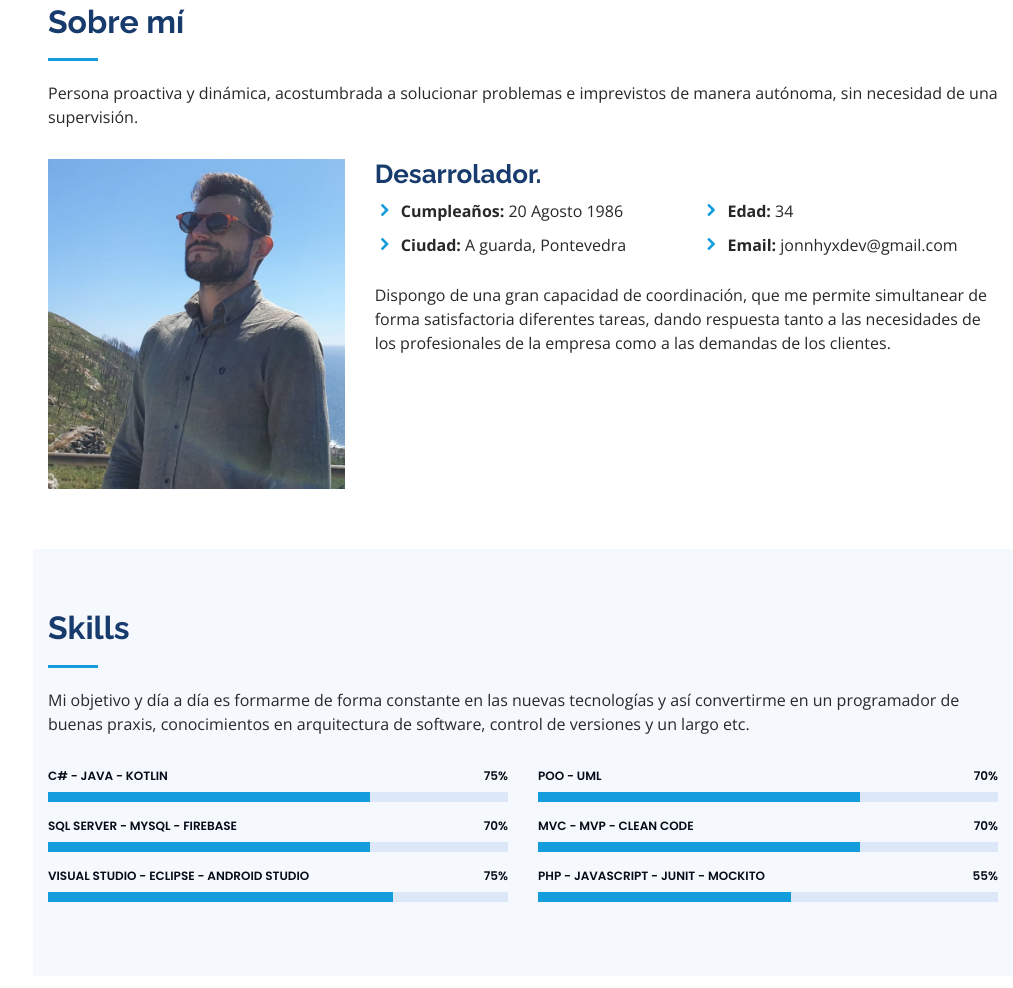
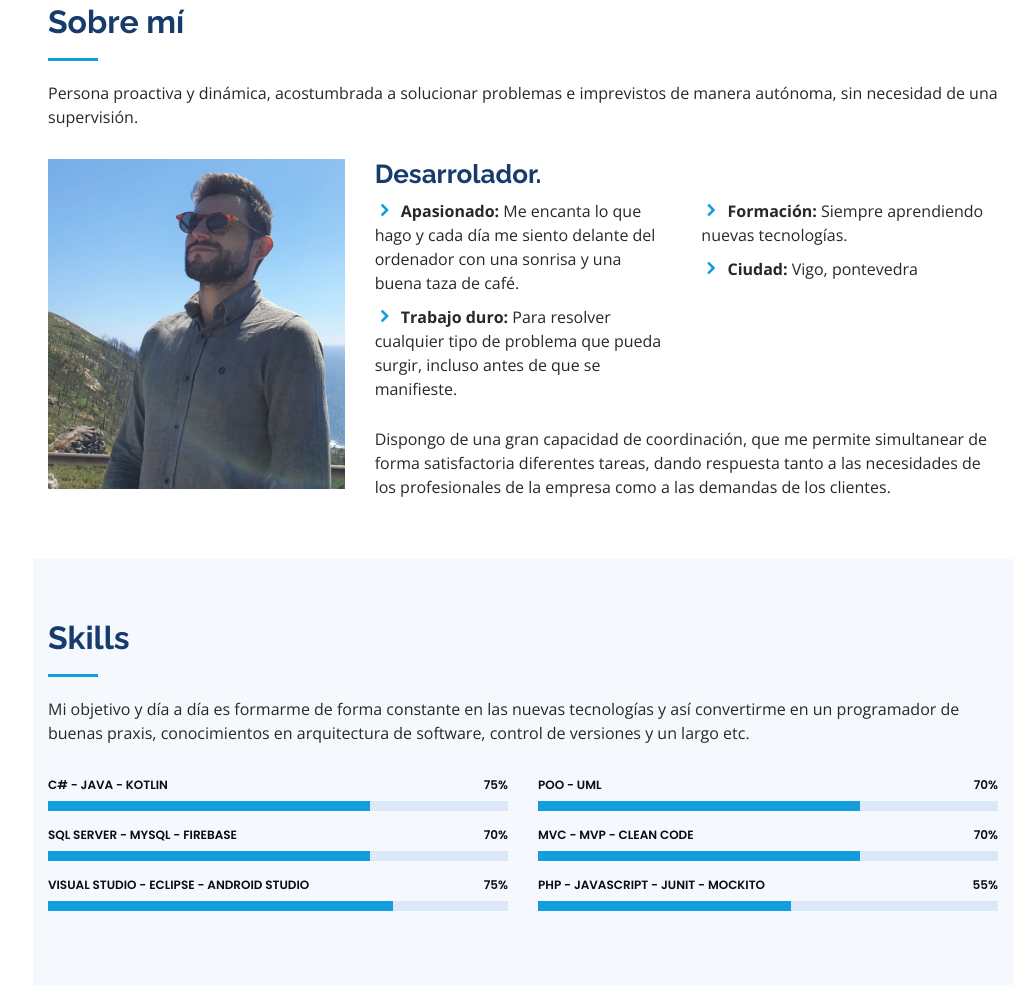
Before and after one commit to Jonnhyx/Portafolio, a plain HTML site: page index.html in a window 1280 px wide. Shown: the part 857-1845 px from the top of the page, without its empty margins (267-1280 px from the left). Drawn offline with nearby package versions, Linux system fonts and the light colour scheme.

Commit message:
Update index.html

```diff
--- a/index.html
+++ b/index.html
@@ -90,14 +90,14 @@
             <div class="row">
               <div class="col-lg-6">
                 <ul>
-					<li><i class="icofont-rounded-right"></i> <strong>Cumpleaños:</strong> 20 Agosto 1986</li>
-					<li><i class="icofont-rounded-right"></i> <strong>Ciudad:</strong> A guarda, Pontevedra</li>
+					<li><i class="icofont-rounded-right"></i> <strong>Apasionado:</strong> Me encanta lo que hago y cada día me siento delante del ordenador con una sonrisa y una buena taza de café.</li>
+					<li><i class="icofont-rounded-right"></i> <strong>Trabajo duro:</strong> Para resolver cualquier tipo de problema que pueda surgir, incluso antes de que se manifieste.</li>
                 </ul>
               </div>
               <div class="col-lg-6">
                 <ul>
-					<li><i class="icofont-rounded-right"></i> <strong>Edad:</strong> 34</li>
-					<li><i class="icofont-rounded-right"></i> <strong>Email:</strong> jonnhyxdev@gmail.com</li>
+					<li><i class="icofont-rounded-right"></i> <strong>Formación:</strong> Siempre aprendiendo nuevas tecnologías.</li>
+					<li><i class="icofont-rounded-right"></i> <strong>Ciudad:</strong> Vigo, pontevedra</li>
                 </ul>
               </div>
             </div>
```
